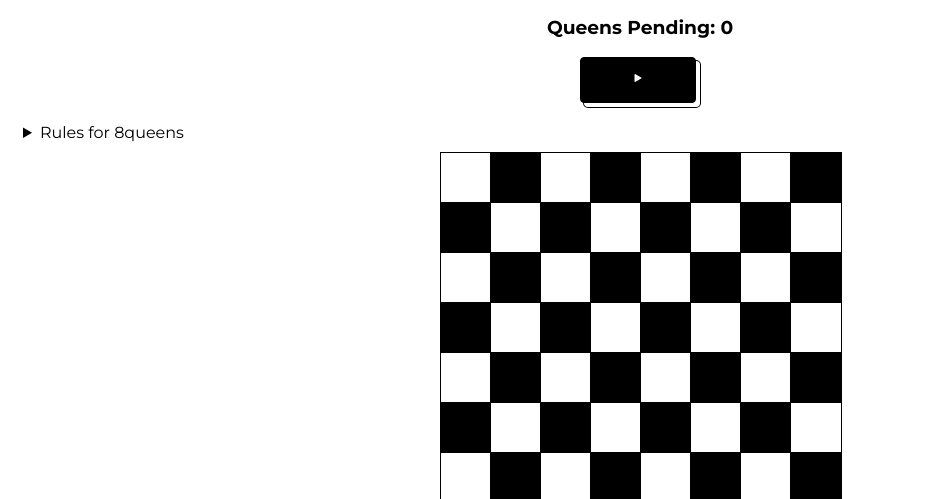
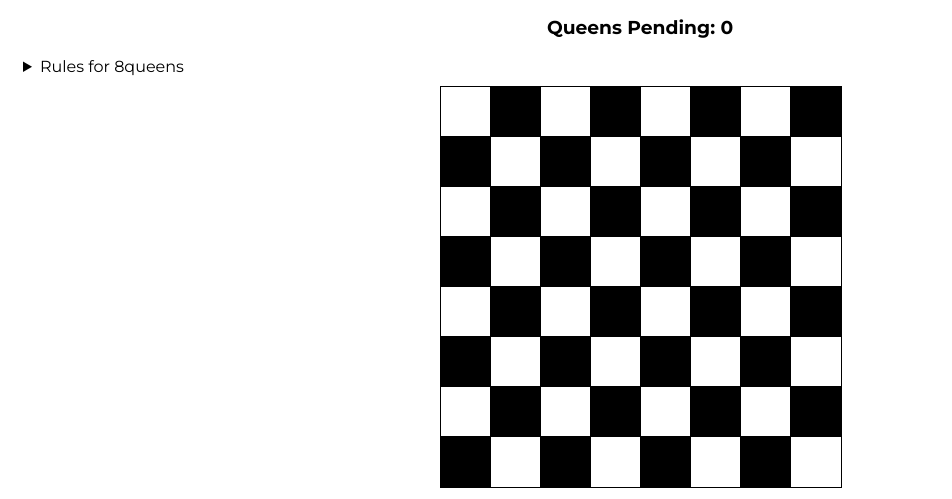
Before and after one commit to theabhayprajapati/nqueens-board, a plain HTML site: page index.html in a window 1280 px wide. Shown: the part 74-573 px from the top of the page, without its empty margins (0-952 px from the left). Drawn offline with Linux system fonts and the light colour scheme.

Commit message:
removed reset button

```diff
--- a/index.html
+++ b/index.html
@@ -37,15 +37,7 @@
         <h3 id="winning-message">
 
         </h3>
-        <button id="reset" class="button-50">
-            <center>
-                <svg width="1em" height="1em" viewBox="0 0 16 16" class="bi bi-play-fill" fill="currentColor"
-                    xmlns="http://www.w3.org/2000/svg">
-                    <path
-                        d="M11.596 8.697l-6.363 3.692c-.54.313-1.233-.066-1.233-.697V4.308c0-.63.692-1.01 1.233-.696l6.363 3.692a.802.802 0 0 1 0 1.393z" />
-                </svg>
-            </center>
-        </button>
+
         <details>
             <summary>
                 Rules for 8queens
--- a/src/index.js
+++ b/src/index.js
@@ -1,4 +1,4 @@
-import { resetAll, turnAllBoxesAsRed, updateColorsOfBoxes, vibrate, winningMessage } from './utils/utils.js';
+import { turnAllBoxesAsRed, updateColorsOfBoxes, vibrate, winningMessage } from './utils/utils.js';
 var board = document.getElementById("board");
 var boxes = [];
 var rows = [];
@@ -132,11 +132,6 @@ boxes.forEach((box) => {
     })
 })
 
-var resetBtn = document.getElementById("reset");
-resetBtn.addEventListener("click", () => {
-    resetAll(boxes, selected_places, selected_location);
-    localStorage.setItem("selected_location", JSON.stringify(selected_location));
-})
 
 // regester service worker
 const registerServiceWorker = () => {
```
